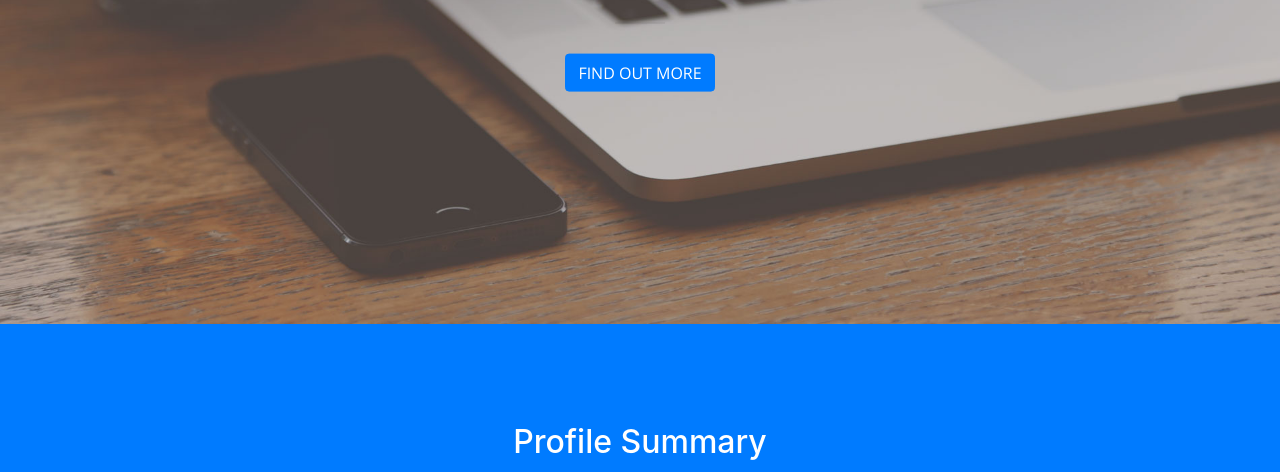
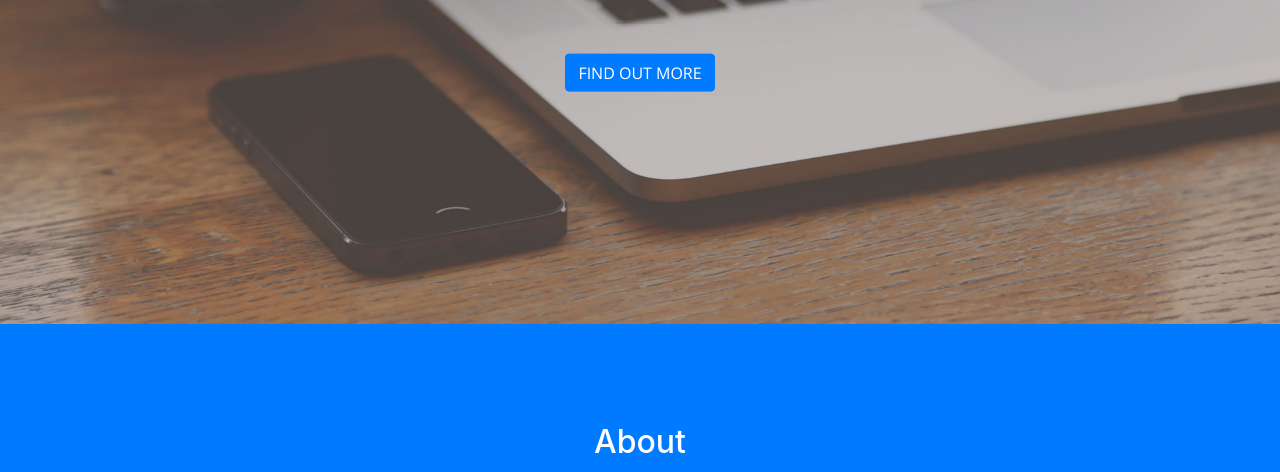
Before and after one commit to MichaelReyes/MichaelReyes.github.io, a website with bundled scripts: page index.html in a window 1280 px wide. Shown: the part 476-948 px from the top of the page. Built offline with nearby package versions, Linux system fonts and the light colour scheme.

```diff
--- a/index.html
+++ b/index.html
@@ -74,7 +74,7 @@
       <div class="container">
         <div class="row">
           <div class="col-lg-8 mx-auto text-center">
-            <h2 class="section-heading text-white">Profile Summary</h2>
+            <h2 class="section-heading text-white">About</h2>
             <hr class="light">
             <p class="text-faded">
               I have more than 3 years experience in Windows and Android app development and currently working as an Android Developer at Ayala Group Club Inc. and as a Part-Time Android Developer at TBLTechNerds.com. My current main area of interest is Native Java Android application development.
```
